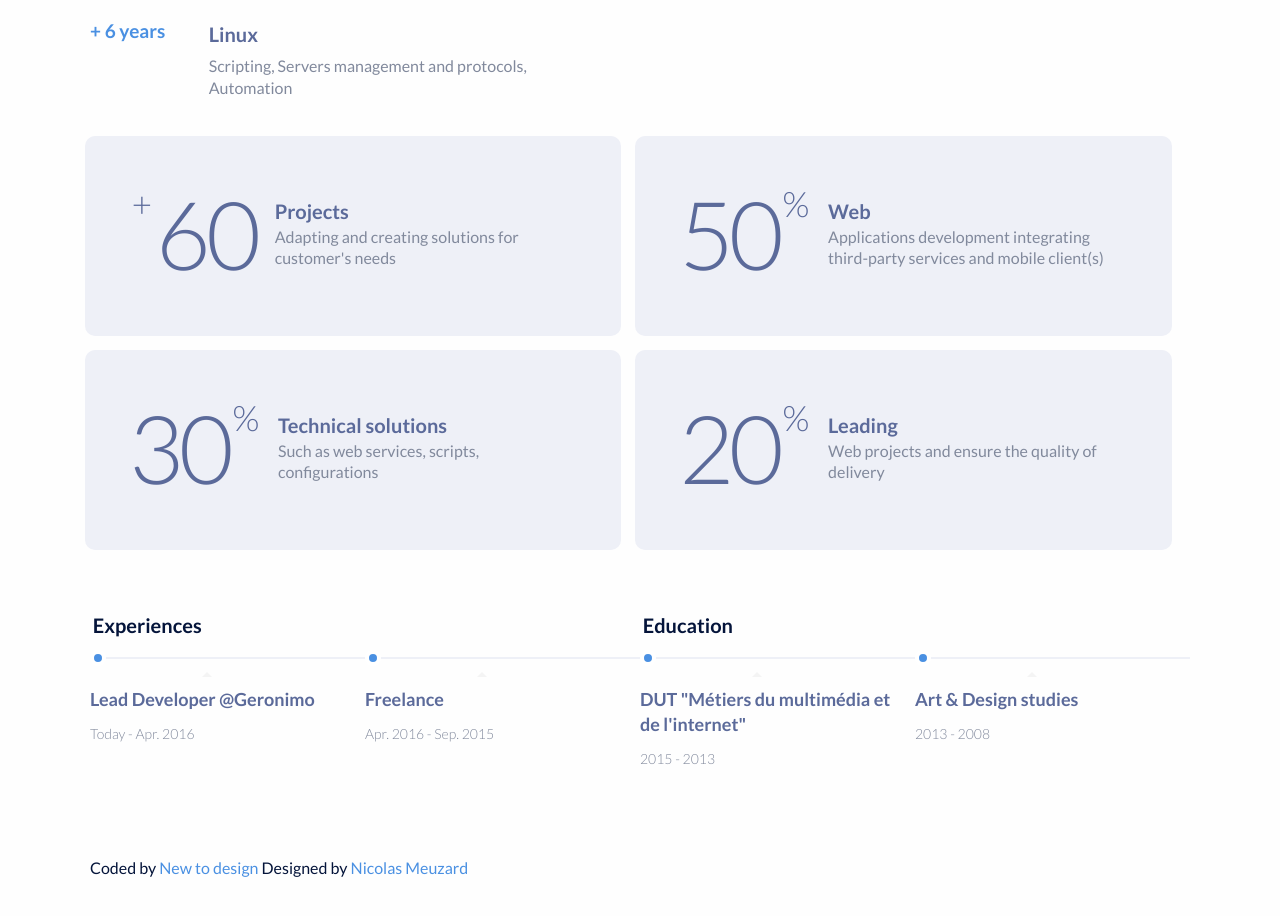
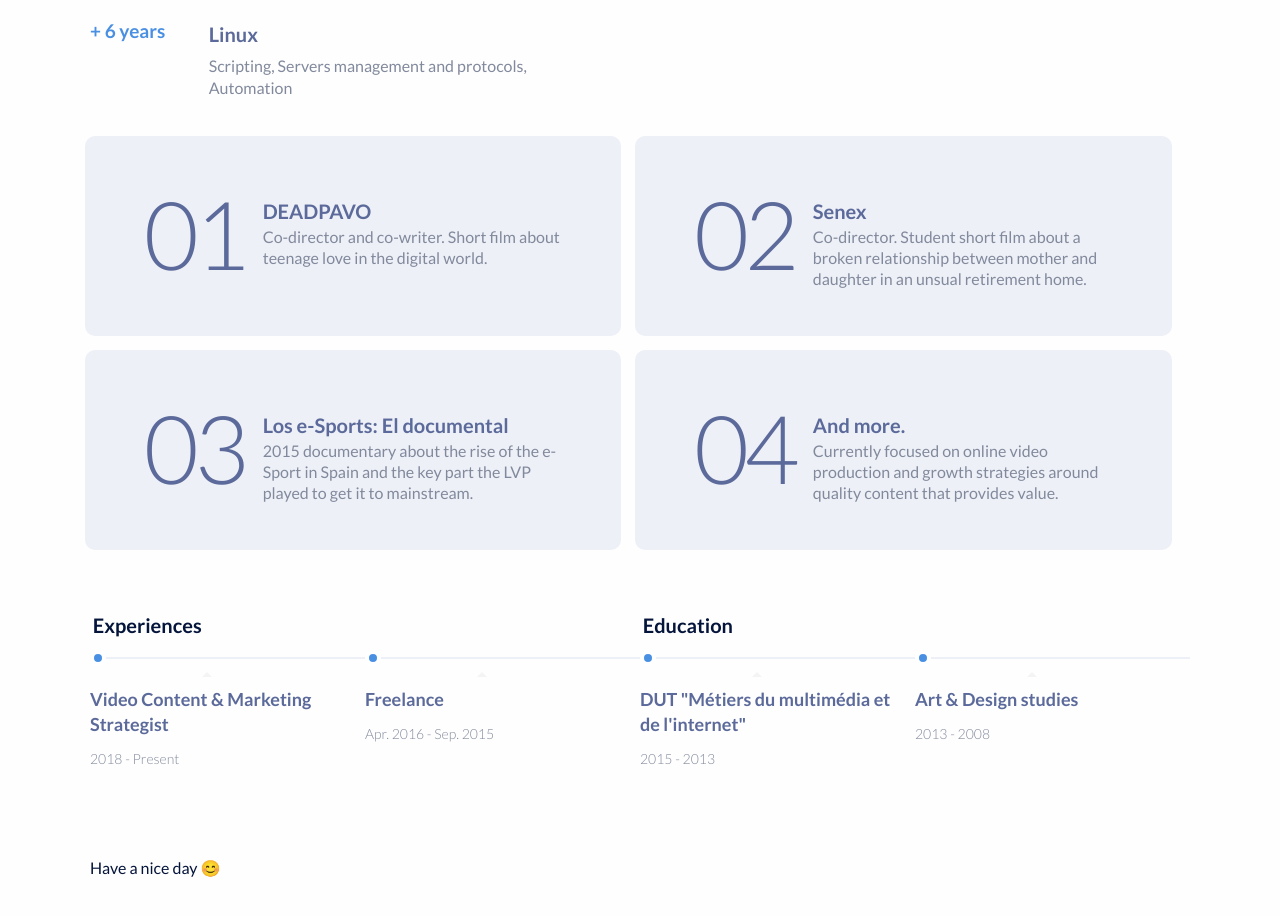
Before and after one commit to enricllonch/enricllonch.github.io, a plain HTML site: page index.html in a window 1280 px wide. Shown: the part 540-1456 px from the top of the page. Drawn offline with Linux system fonts and the light colour scheme.

Commit message:
Update index.html

```diff
--- a/index.html
+++ b/index.html
@@ -11,7 +11,7 @@
 		<div class="hero">
 			<h1 class="name"><strong>Enric</strong> Llonch</h1>
 			<span class="job-title">That's me!</span>
-			<span class="email">abbie.bradley@gmail.com</span>
+      <span class="email"><a href="https://www.linkedin.com/in/enricllonch/">Linkedin</a> | <a href="https://vimeo.com/enricll">Vimeo</a> | hey @ enricllonch.com</span>
 
 			<h2 class="lead">Video Producer & Video Strategist.</h2>
 		</div>
@@ -71,55 +71,51 @@
 	<!-- Achievements -->
 
 	<div class="container cards">
+		<a href="http://deadpavo.com">
+		<div class="card">
+			<div class="skill-level">
+				<h2>01</h2>
+			</div>
+
+			<div class="skill-meta">
+				<h3>DEADPAVO</h3>
+				<span>Co-director and co-writer. Short film about teenage love in the digital world.</span>
+			</div>
+		</div></a>
+
 
 		<div class="card">
 			<div class="skill-level">
-				<span>+</span>
-				<h2>60</h2>
+				<h2>02</h2>
 			</div>
 
 			<div class="skill-meta">
-				<h3>Projects</h3>
-				<span>Adapting and creating solutions for customer's needs</span>
+				<h3>Senex</h3>
+				<span>Co-director. Student short film about a broken relationship between mother and daughter in an unsual retirement home.</span>
 			</div>
 		</div>
 
 
 		<div class="card">
 			<div class="skill-level">
-				<h2>50</h2>
-				<span>%</span>
+				<h2>03</h2>
 			</div>
 
 			<div class="skill-meta">
-				<h3>Web</h3>
-				<span>Applications development integrating third-party services and mobile client(s)</span>
+				<h3>Los e-Sports: El documental</h3>
+				<span>2015 documentary about the rise of the e-Sport in Spain and the key part the LVP played to get it to mainstream.</span>
 			</div>
 		</div>
 
 
 		<div class="card">
 			<div class="skill-level">
-				<h2>30</h2>
-				<span>%</span>
+				<h2>04</h2>
 			</div>
 
 			<div class="skill-meta">
-				<h3>Technical solutions</h3>
-				<span>Such as web services, scripts, configurations</span>
-			</div>
-		</div>
-
-
-		<div class="card">
-			<div class="skill-level">
-				<h2>20</h2>
-				<span>%</span>
-			</div>
-
-			<div class="skill-meta">
-				<h3>Leading</h3>
-				<span>Web projects and ensure the quality of delivery</span>
+				<h3>And more.</h3>
+				<span>Currently focused on online video production and growth strategies around quality content that provides value.</span>
 			</div>
 		</div>
 
@@ -133,9 +129,9 @@
 		    <p class="line">Experiences</p>
 		    <span class="point"></span>
 		    <p class="description">
-		      Lead Developer @Geronimo
+		      Video Content & Marketing Strategist
 		    </p>
-		    <span class="date">Today - Apr. 2016</span>
+		    <span class="date">2018 - Present</span>
 		  </li>
 
 		  <li>
@@ -144,7 +140,9 @@
 		      Freelance
 		    </p>
 		    <span class="date">Apr. 2016 - Sep. 2015</span>
+
 		  </li>
+
 
 		  		  <li>
 		    <p class="line">Education</p>
@@ -162,6 +160,8 @@
 		    </p>
 		    <span class="date">2013 - 2008</span>
 		  </li>
+
+
 		</ol>
 
 	</div>
@@ -171,7 +171,7 @@
 
 
 	<footer class="container">
-		<span style="font-size: 16px; margin-top: ">Coded by <a href="https://newtodesign.com/">New to design </a> Designed by <a href="https://dribbble.com/shots/4342703-Minimal-resume-freebie-for-junior-self-taught-people">Nicolas Meuzard</a></span>
+		<span style="font-size: 16px; margin-top: ">Have a nice day 😊</span>
 	</footer>
 
 
```
